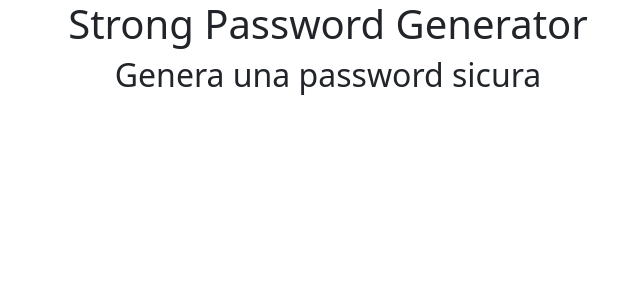
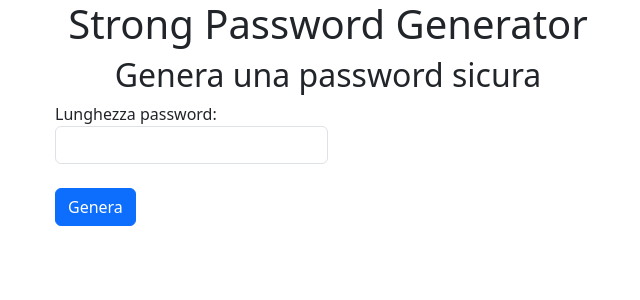
Before and after one commit to SimoneDUrso/php-strong-password-generator, a PHP site: page / in a window 1280 px wide. Shown: the top 300 px of the page, without its empty margins (27-667 px from the left). Run offline with PHP 8.4, Linux system fonts and the light colour scheme.

Commit message:
[UPD] Created form inside HTML code

```diff
--- a/index.php
+++ b/index.php
@@ -15,7 +15,12 @@
             <div class="col-6">
                 <h1 class="text-center">Strong Password Generator</h1>
                 <h2 class="text-center">Genera una password sicura</h2>
-
+                <form action="./index.php" method="GET">
+                    <label for="length">Lunghezza password:</label>
+                    <input class="form-control w-50" type="number" id="length" name="length" min="4" max="30" required>
+                    <br>
+                    <button type="submit" class="btn btn-md btn-primary">Genera</button>
+                </form>
             </div>
         </div>
     </div>
```
